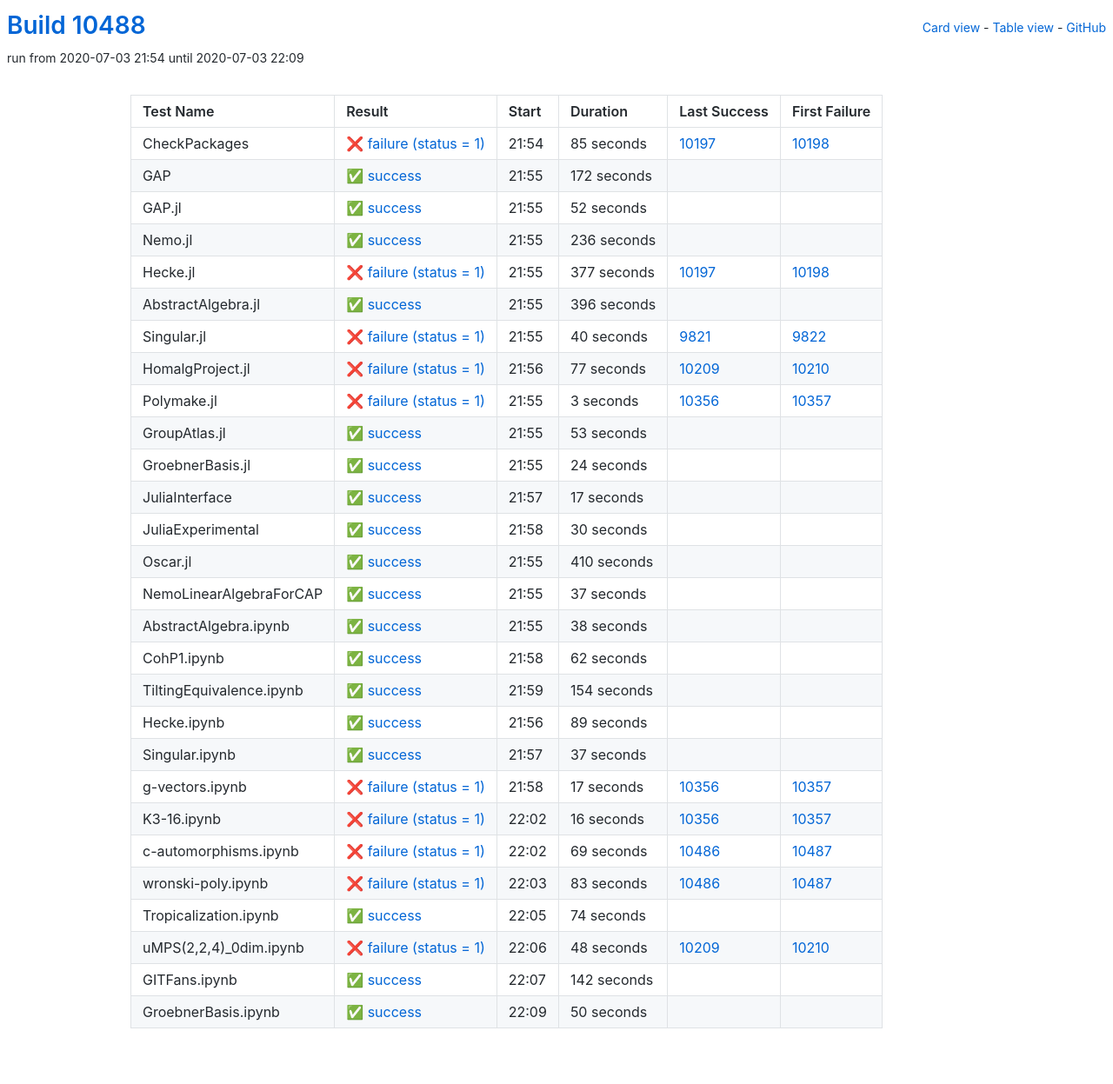
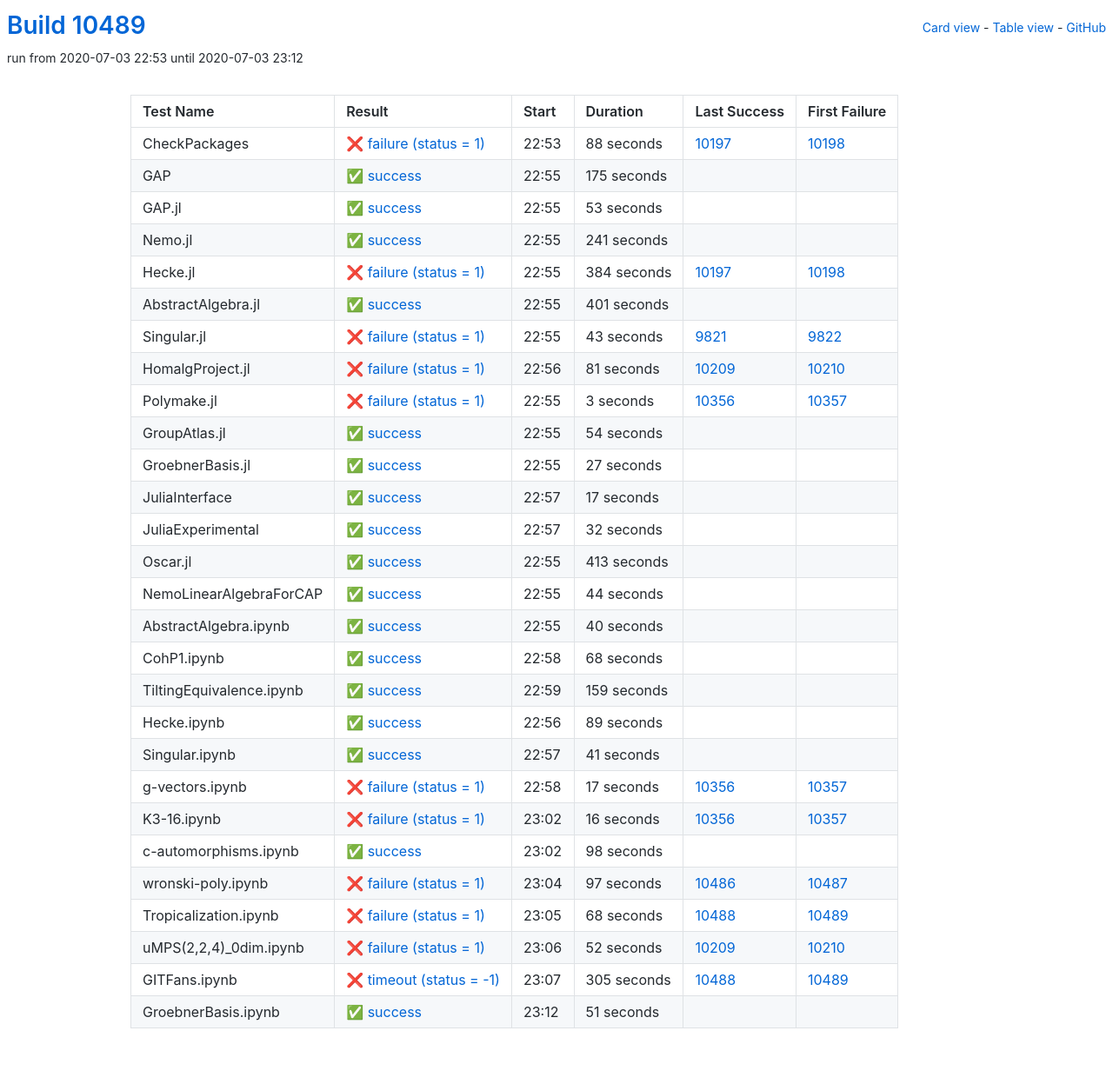
Before and after one commit to oscar-system/oscar-ci-status, a Jekyll site: the page built from table.html, in a window 1280 px wide. Shown: the whole page at 87% size. Built offline with Jekyll 4.4.1, drawn with Linux system fonts in a browser that asks for light colours.

Commit message:
Build #10489

```diff
--- a/_data/ci.yml
+++ b/_data/ci.yml
@@ -1,6 +1,6 @@
 ---
-build: 10488
-build_url: https://oscarci.mathematik.uni-kl.de/job/oscar/10488/
+build: 10489
+build_url: https://oscarci.mathematik.uni-kl.de/job/oscar/10489/
 job: oscar
 organization: oscar-system
 repo: oscar-ci-status
@@ -8,104 +8,104 @@
 tests:
 - name: CheckPackages
   id: checkpackages
-  log: https://oscarci.mathematik.uni-kl.de/job/oscar/10488/artifact/logs/build-10488/CheckPackages.log
-  start: 2020-07-03 21:54
+  log: https://oscarci.mathematik.uni-kl.de/job/oscar/10489/artifact/logs/build-10489/CheckPackages.log
+  start: 2020-07-03 22:53
   success: false
   exitcode: 1
   status: failure
-  duration: 85
+  duration: 88
   last_success: 10197
   last_success_url: https://oscarci.mathematik.uni-kl.de/job/oscar/10197/
   first_failure: 10198
   first_failure_url: https://oscarci.mathematik.uni-kl.de/job/oscar/10198/
 - name: GAP
   id: gap
-  log: https://oscarci.mathematik.uni-kl.de/job/oscar/10488/artifact/logs/build-10488/GAP.log
-  start: 2020-07-03 21:55
+  log: https://oscarci.mathematik.uni-kl.de/job/oscar/10489/artifact/logs/build-10489/GAP.log
+  start: 2020-07-03 22:55
   success: true
   exitcode: 0
   status: success
-  duration: 172
+  duration: 175
   last_success: false
   last_success_url:
   first_failure: false
   first_failure_url:
 - name: GAP.jl
   id: gap-jl
-  log: https://oscarci.mathematik.uni-kl.de/job/oscar/10488/artifact/logs/build-10488/GAP.jl.log
-  start: 2020-07-03 21:55
+  log: https://oscarci.mathematik.uni-kl.de/job/oscar/10489/artifact/logs/build-10489/GAP.jl.log
+  start: 2020-07-03 22:55
   success: true
   exitcode: 0
   status: success
-  duration: 52
+  duration: 53
   last_success: false
   last_success_url:
   first_failure: false
   first_failure_url:
 - name: Nemo.jl
   id: nemo-jl
-  log: https://oscarci.mathematik.uni-kl.de/job/oscar/10488/artifact/logs/build-10488/Nemo.jl.log
-  start: 2020-07-03 21:55
+  log: https://oscarci.mathematik.uni-kl.de/job/oscar/10489/artifact/logs/build-10489/Nemo.jl.log
+  start: 2020-07-03 22:55
   success: true
   exitcode: 0
   status: success
-  duration: 236
+  duration: 241
   last_success: false
   last_success_url:
   first_failure: false
   first_failure_url:
 - name: Hecke.jl
   id: hecke-jl
-  log: https://oscarci.mathematik.uni-kl.de/job/oscar/10488/artifact/logs/build-10488/Hecke.jl.log
-  start: 2020-07-03 21:55
+  log: https://oscarci.mathematik.uni-kl.de/job/oscar/10489/artifact/logs/build-10489/Hecke.jl.log
+  start: 2020-07-03 22:55
   success: false
   exitcode: 1
   status: failure
-  duration: 377
+  duration: 384
   last_success: 10197
   last_success_url: https://oscarci.mathematik.uni-kl.de/job/oscar/10197/
   first_failure: 10198
   first_failure_url: https://oscarci.mathematik.uni-kl.de/job/oscar/10198/
 - name: AbstractAlgebra.jl
   id: abstractalgebra-jl
-  log: https://oscarci.mathematik.uni-kl.de/job/oscar/10488/artifact/logs/build-10488/AbstractAlgebra.jl.log
-  start: 2020-07-03 21:55
+  log: https://oscarci.mathematik.uni-kl.de/job/oscar/10489/artifact/logs/build-10489/AbstractAlgebra.jl.log
+  start: 2020-07-03 22:55
   success: true
   exitcode: 0
   status: success
-  duration: 396
+  duration: 401
   last_success: false
   last_success_url:
   first_failure: false
   first_failure_url:
 - name: Singular.jl
   id: singular-jl
-  log: https://oscarci.mathematik.uni-kl.de/job/oscar/10488/artifact/logs/build-10488/Singular.jl.log
-  start: 2020-07-03 21:55
+  log: https://oscarci.mathematik.uni-kl.de/job/oscar/10489/artifact/logs/build-10489/Singular.jl.log
+  start: 2020-07-03 22:55
   success: false
   exitcode: 1
   status: failure
-  duration: 40
+  duration: 43
   last_success: 9821
   last_success_url: https://oscarci.mathematik.uni-kl.de/job/oscar/9821/
   first_failure: 9822
   first_failure_url: https://oscarci.mathematik.uni-kl.de/job/oscar/9822/
 - name: HomalgProject.jl
   id: homalgproject-jl
-  log: https://oscarci.mathematik.uni-kl.de/job/oscar/10488/artifact/logs/build-10488/HomalgProject.jl.log
-  start: 2020-07-03 21:56
+  log: https://oscarci.mathematik.uni-kl.de/job/oscar/10489/artifact/logs/build-10489/HomalgProject.jl.log
+  start: 2020-07-03 22:56
   success: false
   exitcode: 1
   status: failure
-  duration: 77
+  duration: 81
   last_success: 10209
   last_success_url: https://oscarci.mathematik.uni-kl.de/job/oscar/10209/
   first_failure: 10210
   first_failure_url: https://oscarci.mathematik.uni-kl.de/job/oscar/10210/
 - name: Polymake.jl
   id: polymake-jl
-  log: https://oscarci.mathematik.uni-kl.de/job/oscar/10488/artifact/logs/build-10488/Polymake.jl.log
-  start: 2020-07-03 21:55
+  log: https://oscarci.mathematik.uni-kl.de/job/oscar/10489/artifact/logs/build-10489/Polymake.jl.log
+  start: 2020-07-03 22:55
   success: false
   exitcode: 1
   status: failure
@@ -116,32 +116,32 @@
   first_failure_url: https://oscarci.mathematik.uni-kl.de/job/oscar/10357/
 - name: GroupAtlas.jl
   id: groupatlas-jl
-  log: https://oscarci.mathematik.uni-kl.de/job/oscar/10488/artifact/logs/build-10488/GroupAtlas.jl.log
-  start: 2020-07-03 21:55
+  log: https://oscarci.mathematik.uni-kl.de/job/oscar/10489/artifact/logs/build-10489/GroupAtlas.jl.log
+  start: 2020-07-03 22:55
   success: true
   exitcode: 0
   status: success
-  duration: 53
+  duration: 54
   last_success: false
   last_success_url:
   first_failure: false
   first_failure_url:
 - name: GroebnerBasis.jl
   id: groebnerbasis-jl
-  log: https://oscarci.mathematik.uni-kl.de/job/oscar/10488/artifact/logs/build-10488/GroebnerBasis.jl.log
-  start: 2020-07-03 21:55
+  log: https://oscarci.mathematik.uni-kl.de/job/oscar/10489/artifact/logs/build-10489/GroebnerBasis.jl.log
+  start: 2020-07-03 22:55
   success: true
   exitcode: 0
   status: success
-  duration: 24
+  duration: 27
   last_success: false
   last_success_url:
   first_failure: false
   first_failure_url:
 - name: JuliaInterface
   id: juliainterface
-  log: https://oscarci.mathematik.uni-kl.de/job/oscar/10488/artifact/logs/build-10488/JuliaInterface.log
-  start: 2020-07-03 21:57
+  log: https://oscarci.mathematik.uni-kl.de/job/oscar/10489/artifact/logs/build-10489/JuliaInterface.log
+  start: 2020-07-03 22:57
   success: true
   exitcode: 0
   status: success
@@ -152,80 +152,80 @@
   first_failure_url:
 - name: JuliaExperimental
   id: juliaexperimental
-  log: https://oscarci.mathematik.uni-kl.de/job/oscar/10488/artifact/logs/build-10488/JuliaExperimental.log
-  start: 2020-07-03 21:58
+  log: https://oscarci.mathematik.uni-kl.de/job/oscar/10489/artifact/logs/build-10489/JuliaExperimental.log
+  start: 2020-07-03 22:57
   success: true
   exitcode: 0
   status: success
-  duration: 30
+  duration: 32
   last_success: false
   last_success_url:
   first_failure: false
   first_failure_url:
 - name: Oscar.jl
   id: oscar-jl
-  log: https://oscarci.mathematik.uni-kl.de/job/oscar/10488/artifact/logs/build-10488/Oscar.jl.log
-  start: 2020-07-03 21:55
+  log: https://oscarci.mathematik.uni-kl.de/job/oscar/10489/artifact/logs/build-10489/Oscar.jl.log
+  start: 2020-07-03 22:55
   success: true
   exitcode: 0
   status: success
-  duration: 410
+  duration: 413
   last_success: false
   last_success_url:
   first_failure: false
   first_failure_url:
 - name: NemoLinearAlgebraForCAP
   id: nemolinearalgebraforcap
-  log: https://oscarci.mathematik.uni-kl.de/job/oscar/10488/artifact/logs/build-10488/NemoLinearAlgebraForCAP.log
-  start: 2020-07-03 21:55
+  log: https://oscarci.mathematik.uni-kl.de/job/oscar/10489/artifact/logs/build-10489/NemoLinearAlgebraForCAP.log
+  start: 2020-07-03 22:55
   success: true
   exitcode: 0
   status: success
-  duration: 37
+  duration: 44
   last_success: false
   last_success_url:
   first_failure: false
   first_failure_url:
 - name: AbstractAlgebra.ipynb
   id: abstractalgebra-ipynb
-  log: https://oscarci.mathematik.uni-kl.de/job/oscar/10488/artifact/logs/build-10488/AbstractAlgebra.ipynb.log
-  start: 2020-07-03 21:55
+  log: https://oscarci.mathematik.uni-kl.de/job/oscar/10489/artifact/logs/build-10489/AbstractAlgebra.ipynb.log
+  start: 2020-07-03 22:55
   success: true
   exitcode: 0
   status: success
-  duration: 38
+  duration: 40
   last_success: false
   last_success_url:
   first_failure: false
   first_failure_url:
 - name: CohP1.ipynb
   id: cohp1-ipynb
-  log: https://oscarci.mathematik.uni-kl.de/job/oscar/10488/artifact/logs/build-10488/CohP1.ipynb.log
-  start: 2020-07-03 21:58
+  log: https://oscarci.mathematik.uni-kl.de/job/oscar/10489/artifact/logs/build-10489/CohP1.ipynb.log
+  start: 2020-07-03 22:58
   success: true
   exitcode: 0
   status: success
-  duration: 62
+  duration: 68
   last_success: false
   last_success_url:
   first_failure: false
   first_failure_url:
 - name: TiltingEquivalence.ipynb
   id: tiltingequivalence-ipynb
-  log: https://oscarci.mathematik.uni-kl.de/job/oscar/10488/artifact/logs/build-10488/TiltingEquivalence.ipynb.log
-  start: 2020-07-03 21:59
+  log: https://oscarci.mathematik.uni-kl.de/job/oscar/10489/artifact/logs/build-10489/TiltingEquivalence.ipynb.log
+  start: 2020-07-03 22:59
   success: true
   exitcode: 0
   status: success
-  duration: 154
+  duration: 159
   last_success: false
   last_success_url:
   first_failure: false
   first_failure_url:
 - name: Hecke.ipynb
   id: hecke-ipynb
-  log: https://oscarci.mathematik.uni-kl.de/job/oscar/10488/artifact/logs/build-10488/Hecke.ipynb.log
-  start: 2020-07-03 21:56
+  log: https://oscarci.mathematik.uni-kl.de/job/oscar/10489/artifact/logs/build-10489/Hecke.ipynb.log
+  start: 2020-07-03 22:56
   success: true
   exitcode: 0
   status: success
@@ -236,20 +236,20 @@
   first_failure_url:
 - name: Singular.ipynb
   id: singular-ipynb
-  log: https://oscarci.mathematik.uni-kl.de/job/oscar/10488/artifact/logs/build-10488/Singular.ipynb.log
-  start: 2020-07-03 21:57
+  log: https://oscarci.mathematik.uni-kl.de/job/oscar/10489/artifact/logs/build-10489/Singular.ipynb.log
+  start: 2020-07-03 22:57
   success: true
   exitcode: 0
   status: success
-  duration: 37
+  duration: 41
   last_success: false
   last_success_url:
   first_failure: false
   first_failure_url:
 - name: g-vectors.ipynb
   id: g-vectors-ipynb
-  log: https://oscarci.mathematik.uni-kl.de/job/oscar/10488/artifact/logs/build-10488/g-vectors.ipynb.log
-  start: 2020-07-03 21:58
+  log: https://oscarci.mathematik.uni-kl.de/job/oscar/10489/artifact/logs/build-10489/g-vectors.ipynb.log
+  start: 2020-07-03 22:58
   success: false
   exitcode: 1
   status: failure
@@ -260,8 +260,8 @@
   first_failure_url: https://oscarci.mathematik.uni-kl.de/job/oscar/10357/
 - name: K3-16.ipynb
   id: k3-16-ipynb
-  log: https://oscarci.mathematik.uni-kl.de/job/oscar/10488/artifact/logs/build-10488/K3-16.ipynb.log
-  start: 2020-07-03 22:02
+  log: https://oscarci.mathematik.uni-kl.de/job/oscar/10489/artifact/logs/build-10489/K3-16.ipynb.log
+  start: 2020-07-03 23:02
   success: false
   exitcode: 1
   status: failure
@@ -272,73 +272,73 @@
   first_failure_url: https://oscarci.mathematik.uni-kl.de/job/oscar/10357/
 - name: c-automorphisms.ipynb
   id: c-automorphisms-ipynb
-  log: https://oscarci.mathematik.uni-kl.de/job/oscar/10488/artifact/logs/build-10488/c-automorphisms.ipynb.log
-  start: 2020-07-03 22:02
+  log: https://oscarci.mathematik.uni-kl.de/job/oscar/10489/artifact/logs/build-10489/c-automorphisms.ipynb.log
+  start: 2020-07-03 23:02
+  success: true
+  exitcode: 0
+  status: success
+  duration: 98
+  last_success: false
+  last_success_url:
+  first_failure: false
+  first_failure_url:
+- name: wronski-poly.ipynb
+  id: wronski-poly-ipynb
+  log: https://oscarci.mathematik.uni-kl.de/job/oscar/10489/artifact/logs/build-10489/wronski-poly.ipynb.log
+  start: 2020-07-03 23:04
   success: false
   exitcode: 1
   status: failure
-  duration: 69
-  last_success: 10486
-  last_success_url: https://oscarci.mathematik.uni-kl.de/job/oscar/10486/
-  first_failure: 10487
-  first_failure_url: https://oscarci.mathematik.uni-kl.de/job/oscar/10487/
-- name: wronski-poly.ipynb
-  id: wronski-poly-ipynb
-  log: https://oscarci.mathematik.uni-kl.de/job/oscar/10488/artifact/logs/build-10488/wronski-poly.ipynb.log
-  start: 2020-07-03 22:03
-  success: false
-  exitcode: 1
-  status: failure
-  duration: 83
+  duration: 97
   last_success: 10486
   last_success_url: https://oscarci.mathematik.uni-kl.de/job/oscar/10486/
   first_failure: 10487
   first_failure_url: https://oscarci.mathematik.uni-kl.de/job/oscar/10487/
 - name: Tropicalization.ipynb
   id: tropicalization-ipynb
-  log: https://oscarci.mathematik.uni-kl.de/job/oscar/10488/artifact/logs/build-10488/Tropicalization.ipynb.log
-  start: 2020-07-03 22:05
-  success: true
-  exitcode: 0
-  status: success
-  duration: 74
-  last_success: false
-  last_success_url:
-  first_failure: false
-  first_failure_url:
-- name: uMPS(2,2,4)_0dim.ipynb
-  id: umps-2-2-4-0dim-ipynb
-  log: https://oscarci.mathematik.uni-kl.de/job/oscar/10488/artifact/logs/build-10488/uMPS-2-2-4-_0dim.ipynb.log
-  start: 2020-07-03 22:06
+  log: https://oscarci.mathematik.uni-kl.de/job/oscar/10489/artifact/logs/build-10489/Tropicalization.ipynb.log
+  start: 2020-07-03 23:05
   success: false
   exitcode: 1
   status: failure
-  duration: 48
+  duration: 68
+  last_success: 10488
+  last_success_url: https://oscarci.mathematik.uni-kl.de/job/oscar/10488/
+  first_failure: 10489
+  first_failure_url: https://oscarci.mathematik.uni-kl.de/job/oscar/10489/
+- name: uMPS(2,2,4)_0dim.ipynb
+  id: umps-2-2-4-0dim-ipynb
+  log: https://oscarci.mathematik.uni-kl.de/job/oscar/10489/artifact/logs/build-10489/uMPS-2-2-4-_0dim.ipynb.log
+  start: 2020-07-03 23:06
+  success: false
+  exitcode: 1
+  status: failure
+  duration: 52
   last_success: 10209
   last_success_url: https://oscarci.mathematik.uni-kl.de/job/oscar/10209/
   first_failure: 10210
   first_failure_url: https://oscarci.mathematik.uni-kl.de/job/oscar/10210/
 - name: GITFans.ipynb
   id: gitfans-ipynb
-  log: https://oscarci.mathematik.uni-kl.de/job/oscar/10488/artifact/logs/build-10488/GITFans.ipynb.log
-  start: 2020-07-03 22:07
+  log: https://oscarci.mathematik.uni-kl.de/job/oscar/10489/artifact/logs/build-10489/GITFans.ipynb.log
+  start: 2020-07-03 23:07
+  success: false
+  exitcode: -1
+  status: timeout
+  duration: 305
+  last_success: 10488
+  last_success_url: https://oscarci.mathematik.uni-kl.de/job/oscar/10488/
+  first_failure: 10489
+  first_failure_url: https://oscarci.mathematik.uni-kl.de/job/oscar/10489/
+- name: GroebnerBasis.ipynb
+  id: groebnerbasis-ipynb
+  log: https://oscarci.mathematik.uni-kl.de/job/oscar/10489/artifact/logs/build-10489/GroebnerBasis.ipynb.log
+  start: 2020-07-03 23:12
   success: true
   exitcode: 0
   status: success
-  duration: 142
+  duration: 51
   last_success: false
   last_success_url:
   first_failure: false
   first_failure_url:
-- name: GroebnerBasis.ipynb
-  id: groebnerbasis-ipynb
-  log: https://oscarci.mathematik.uni-kl.de/job/oscar/10488/artifact/logs/build-10488/GroebnerBasis.ipynb.log
-  start: 2020-07-03 22:09
-  success: true
-  exitcode: 0
-  status: success
-  duration: 50
-  last_success: false
-  last_success_url:
-  first_failure: false
-  first_failure_url:
```
Also changed, not shown: README.md.
